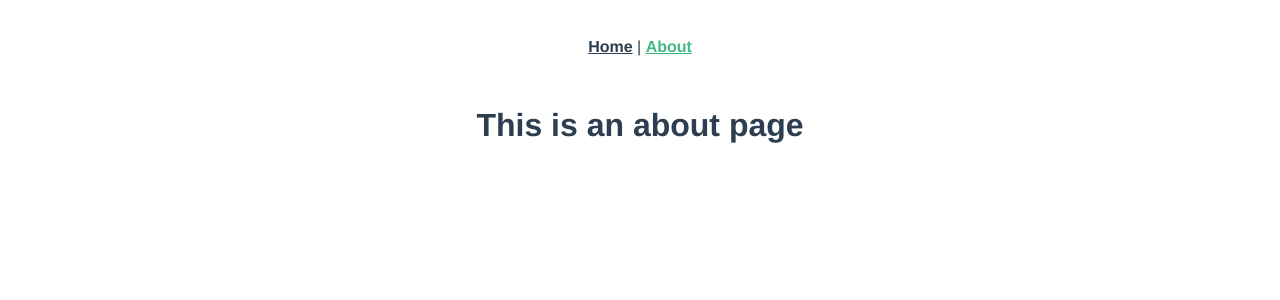
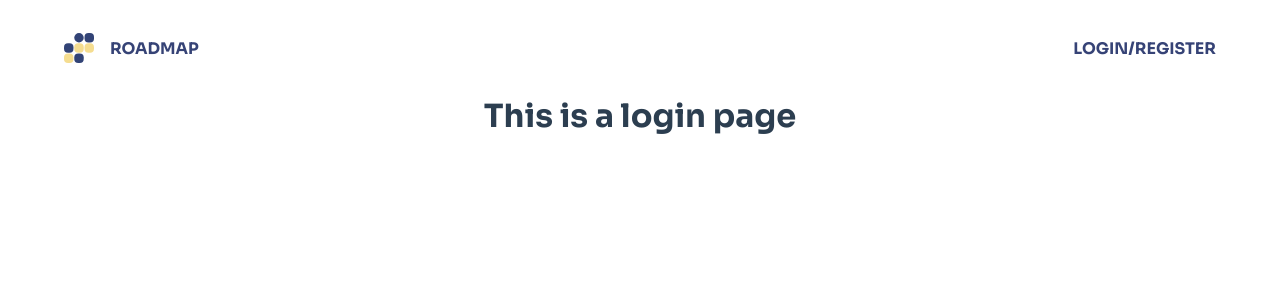
Before and after one commit to msimsir/roadmap-frontend, a Vue app: page /about in a window 1280 px wide. Shown: the top 300 px of the page. Built offline with nearby package versions, Linux system fonts and the light colour scheme.

Commit message:
card container, home, login view updated

```diff
--- a/src/App.vue
+++ b/src/App.vue
@@ -1,14 +1,26 @@
 <template>
-  <nav>
-    <router-link to="/">Home</router-link> |
-    <router-link to="/about">About</router-link>
-  </nav>
+  <Navigation />
   <router-view />
 </template>
+<script lang="ts">
+import { defineComponent } from "vue";
+import Navigation from "./components/Navigation.vue";
+
+export default defineComponent({
+  name: "app",
+  components: { Navigation },
+});
+</script>
 
 <style lang="scss">
+@import url("https://fonts.googleapis.com/css2?family=Sora:wght@300;400;500;600;700;800&display=swap");
+* {
+  margin: 0;
+  padding: 0;
+  box-sizing: border-box;
+  font-family: "Sora", sans-serif;
+}
 #app {
-  font-family: Avenir, Helvetica, Arial, sans-serif;
   -webkit-font-smoothing: antialiased;
   -moz-osx-font-smoothing: grayscale;
   text-align: center;
--- a/src/components/HelloWorld.vue
+++ /dev/null
@@ -1,140 +0,0 @@
-<template>
-  <div class="hello">
-    <h1>{{ msg }}</h1>
-    <p>
-      For a guide and recipes on how to configure / customize this project,<br />
-      check out the
-      <a href="https://cli.vuejs.org" target="_blank" rel="noopener"
-        >vue-cli documentation</a
-      >.
-    </p>
-    <h3>Installed CLI Plugins</h3>
-    <ul>
-      <li>
-        <a
-          href="https://github.com/vuejs/vue-cli/tree/dev/packages/%40vue/cli-plugin-babel"
-          target="_blank"
-          rel="noopener"
-          >babel</a
-        >
-      </li>
-      <li>
-        <a
-          href="https://github.com/vuejs/vue-cli/tree/dev/packages/%40vue/cli-plugin-router"
-          target="_blank"
-          rel="noopener"
-          >router</a
-        >
-      </li>
-      <li>
-        <a
-          href="https://github.com/vuejs/vue-cli/tree/dev/packages/%40vue/cli-plugin-vuex"
-          target="_blank"
-          rel="noopener"
-          >vuex</a
-        >
-      </li>
-      <li>
-        <a
-          href="https://github.com/vuejs/vue-cli/tree/dev/packages/%40vue/cli-plugin-eslint"
-          target="_blank"
-          rel="noopener"
-          >eslint</a
-        >
-      </li>
-      <li>
-        <a
-          href="https://github.com/vuejs/vue-cli/tree/dev/packages/%40vue/cli-plugin-typescript"
-          target="_blank"
-          rel="noopener"
-          >typescript</a
-        >
-      </li>
-    </ul>
-    <h3>Essential Links</h3>
-    <ul>
-      <li>
-        <a href="https://vuejs.org" target="_blank" rel="noopener">Core Docs</a>
-      </li>
-      <li>
-        <a href="https://forum.vuejs.org" target="_blank" rel="noopener"
-          >Forum</a
-        >
-      </li>
-      <li>
-        <a href="https://chat.vuejs.org" target="_blank" rel="noopener"
-          >Community Chat</a
-        >
-      </li>
-      <li>
-        <a href="https://twitter.com/vuejs" target="_blank" rel="noopener"
-          >Twitter</a
-        >
-      </li>
-      <li>
-        <a href="https://news.vuejs.org" target="_blank" rel="noopener">News</a>
-      </li>
-    </ul>
-    <h3>Ecosystem</h3>
-    <ul>
-      <li>
-        <a href="https://router.vuejs.org" target="_blank" rel="noopener"
-          >vue-router</a
-        >
-      </li>
-      <li>
-        <a href="https://vuex.vuejs.org" target="_blank" rel="noopener">vuex</a>
-      </li>
-      <li>
-        <a
-          href="https://github.com/vuejs/vue-devtools#vue-devtools"
-          target="_blank"
-          rel="noopener"
-          >vue-devtools</a
-        >
-      </li>
-      <li>
-        <a href="https://vue-loader.vuejs.org" target="_blank" rel="noopener"
-          >vue-loader</a
-        >
-      </li>
-      <li>
-        <a
-          href="https://github.com/vuejs/awesome-vue"
-          target="_blank"
-          rel="noopener"
-          >awesome-vue</a
-        >
-      </li>
-    </ul>
-  </div>
-</template>
-
-<script lang="ts">
-import { defineComponent } from "vue";
-
-export default defineComponent({
-  name: "HelloWorld",
-  props: {
-    msg: String,
-  },
-});
-</script>
-
-<!-- Add "scoped" attribute to limit CSS to this component only -->
-<style scoped lang="scss">
-h3 {
-  margin: 40px 0 0;
-}
-ul {
-  list-style-type: none;
-  padding: 0;
-}
-li {
-  display: inline-block;
-  margin: 0 10px;
-}
-a {
-  color: #42b983;
-}
-</style>
--- /dev/null
+++ b/src/components/Icons/Logo.vue
@@ -0,0 +1,44 @@
+<template>
+  <svg
+    width="30"
+    height="30"
+    viewBox="0 0 30 30"
+    fill="none"
+    xmlns="http://www.w3.org/2000/svg"
+  >
+    <rect
+      x="20.5263"
+      y="10.2632"
+      width="9.47368"
+      height="9.47368"
+      rx="4"
+      fill="#F5DD90"
+    />
+    <rect x="20.5263" width="9.47368" height="9.47368" rx="4" fill="#324376" />
+    <rect
+      x="10.2632"
+      width="9.47368"
+      height="9.47368"
+      rx="4.73684"
+      fill="#324376"
+    />
+    <rect y="10.2632" width="9.47368" height="9.47368" rx="4" fill="#324376" />
+    <rect
+      x="10.2632"
+      y="20.5263"
+      width="9.47368"
+      height="9.47368"
+      rx="4"
+      fill="#324376"
+    />
+    <rect
+      x="10.2632"
+      y="10.2632"
+      width="9.47368"
+      height="9.47368"
+      rx="4"
+      fill="#F5DD90"
+    />
+    <rect y="20.5263" width="9.47368" height="9.47368" rx="4" fill="#F5DD90" />
+  </svg>
+</template>
--- /dev/null
+++ b/src/components/Navigation.vue
@@ -0,0 +1,51 @@
+<template>
+  <nav>
+    <div class="logo nav-item">
+      <Logo />
+      <router-link
+        class="router-link home"
+        to="/"
+      >ROADMAP</router-link>
+    </div>
+    <div class="nav-item">
+      <router-link
+        class="router-link"
+        to="/about"
+      >LOGIN/REGISTER</router-link>
+    </div>
+  </nav>
+</template>
+
+<script lang="ts">
+import { defineComponent } from "vue";
+import Logo from "./Icons/Logo.vue";
+
+export default defineComponent({
+  name: "Navigation",
+  components: { Logo },
+});
+</script>
+
+<style scoped lang="scss">
+nav {
+  height: 64px;
+  display: flex;
+  align-items: center;
+  justify-content: space-between;
+  padding: 0px;
+  margin: 16px 64px;
+  .nav-item {
+    height: 100%;
+    display: flex;
+    align-items: center;
+    justify-content: space-evenly;
+  }
+  .router-link {
+    text-decoration: none;
+    color: #364376;
+  }
+  .home {
+    margin-left: 16px;
+  }
+}
+</style>
--- /dev/null
+++ b/src/components/RoadMapCard.vue
@@ -0,0 +1,28 @@
+<template>
+  <div class="card-container">
+    <h2>Title</h2>
+    <p>Description</p>
+    <p>#guitar #music #theory</p>
+  </div>
+</template>
+
+<script lang="ts">
+import { defineComponent } from "vue";
+
+export default defineComponent({
+  setup() {
+    return {};
+  },
+});
+</script>
+
+<style scoped lang="scss">
+.card-container {
+  width: 223px;
+  height: 275px;
+  border-radius: 8px;
+  padding: 16px;
+  background-color: #d9d9d9;
+  cursor: pointer;
+}
+</style>
--- a/src/views/HomeView.vue
+++ b/src/views/HomeView.vue
@@ -1,18 +1,40 @@
 <template>
   <div class="home">
-    <img alt="Vue logo" src="../assets/logo.png" />
-    <HelloWorld msg="Welcome to Your Vue.js + TypeScript App" />
+    <div class="cards-container">
+      <RoadMapCard />
+      <RoadMapCard />
+      <RoadMapCard />
+      <RoadMapCard />
+      <RoadMapCard />
+    </div>
+    <p>This is home view</p>
   </div>
 </template>
 
 <script lang="ts">
 import { defineComponent } from "vue";
-import HelloWorld from "@/components/HelloWorld.vue"; // @ is an alias to /src
+import RoadMapCard from "../components/RoadMapCard.vue";
 
 export default defineComponent({
   name: "HomeView",
-  components: {
-    HelloWorld,
-  },
+  components: { RoadMapCard },
 });
 </script>
+
+<style scoped lang="scss">
+.cards-container {
+  border-radius: 8px;
+  padding: 0px;
+  margin: 0px 64px;
+  display: grid;
+  grid-template-columns: repeat(auto-fill, 15rem);
+
+  div {
+    margin-right: 30px;
+    margin-top: 30px;
+    &:last-child {
+      margin-right: 0px;
+    }
+  }
+}
+</style>
--- a/src/views/AboutView.vue
+++ b/src/views/LoginView.vue
@@ -1,5 +1,5 @@
 <template>
   <div class="about">
-    <h1>This is an about page</h1>
+    <h1>This is a login page</h1>
   </div>
 </template>
```
Also changed, not shown: src/router/index.ts (+2 -5 lines), .eslintrc.js.
